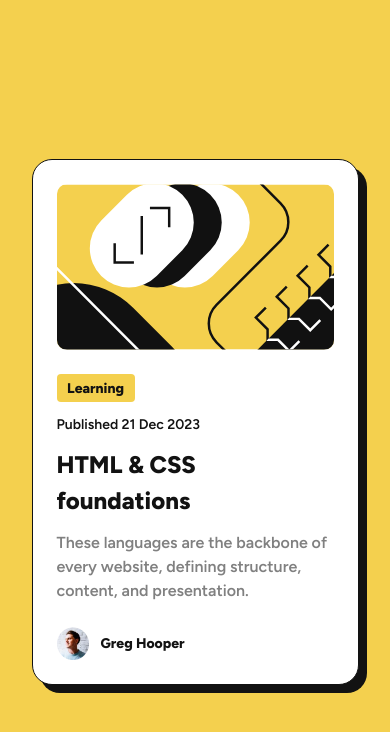
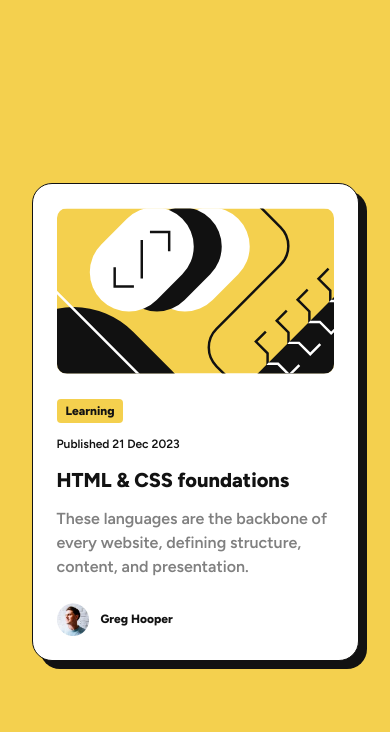
Before and after one commit to jordanallybrown/frontendmentor, a plain HTML site: page blog-preview-card-main/index.html in a window 390 px wide. Drawn offline with Linux system fonts and the light colour scheme.

Commit message:
use clamp to make fonts responsive without using a media query

```diff
--- a/blog-preview-card-main/style.css
+++ b/blog-preview-card-main/style.css
@@ -5,9 +5,10 @@
   --black: hsl(0, 0%, 7%);
 
   --ff-sans-serif: "Figtree", sans-serif;
-  --fs-sm: 0.875rem;
-  --fs-md: 1rem;
-  --fs-lg: 1.5rem;
+  --fs-sm: clamp(0.75rem, 0.706rem + 0.1878vw, 0.875rem);
+  --fs-md: clamp(0.875rem, 0.831rem + 0.1878vw, 1rem);
+  /* --fs-lg: 1.5rem; */
+  --fs-lg: clamp(1.25rem, 1.162rem + 0.3756vw, 1.5rem);
 
   --fw-medium: 600;
   --fw-extrabold: 800;
@@ -61,6 +62,10 @@ body {
   align-items: center;
   color: var(--black);
   font-weight: var(--fw-medium);
+}
+
+h2 {
+  font-size: var(--fs-lg);
 }
 
 /* A elements that don't have a class get default styles */
```
Also changed, not shown: 1 other file.
